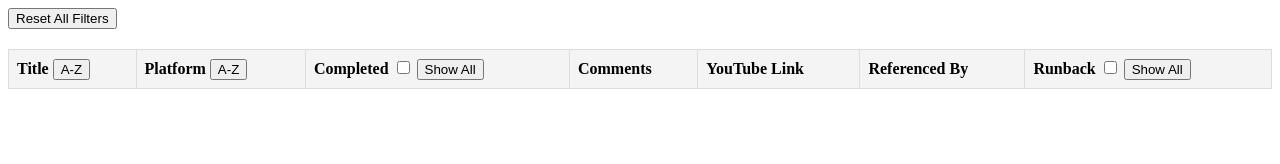
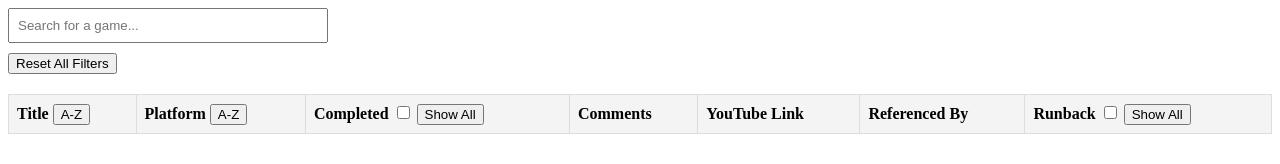
Before and after one commit to DLavigneGH/dlavigne.github.io, a plain HTML site: page gamelog/src/main/resources/index.html in a window 1280 px wide. Drawn offline with Linux system fonts and the light colour scheme; files whose address does not match are found by name.

Commit message:
Adding a search field

```diff
--- a/gamelog/src/main/resources/index.html
+++ b/gamelog/src/main/resources/index.html
@@ -18,10 +18,15 @@
         th {
             background-color: #f4f4f4;
         }
+        #searchInput {
+            margin-bottom: 10px;
+            padding: 8px;
+            width: 300px;
+        }
     </style>
 </head>
 <body>
-
+    <input type="text" id="searchInput" placeholder="Search for a game..." oninput="filterGamesByTitle()"><br>
     <button onclick="resetFilter()">Reset All Filters</button>
     <table id="gamesTable" border="1">
         <thead>
--- a/gamelog/src/main/resources/script.js
+++ b/gamelog/src/main/resources/script.js
@@ -36,6 +36,15 @@ function displayGames(gameList) {
         `;
         tableBody.appendChild(row);
     });
+}
+// Function to filter games by title based on the search input
+function filterGamesByTitle() {
+    const searchTerm = document.getElementById('searchInput').value.toLowerCase();
+    const filteredGames = games.filter(game =>
+        game.gameTitle.toLowerCase().includes(searchTerm)  // Filter titles that include the search term
+    );
+
+    displayGames(filteredGames);  // Display the filtered list
 }
 
 // Function to toggle sorting by game title (A-Z/Z-A)
```
